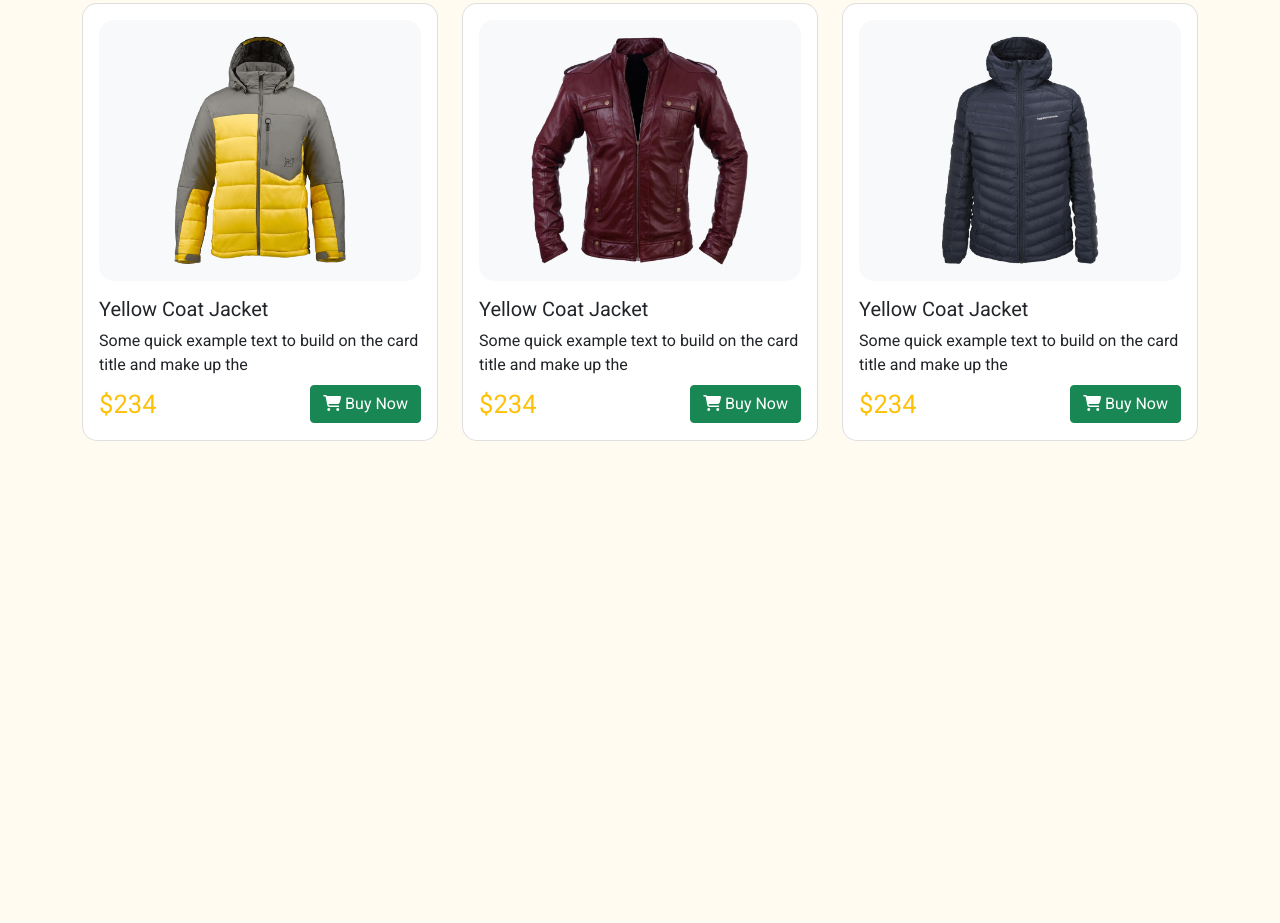
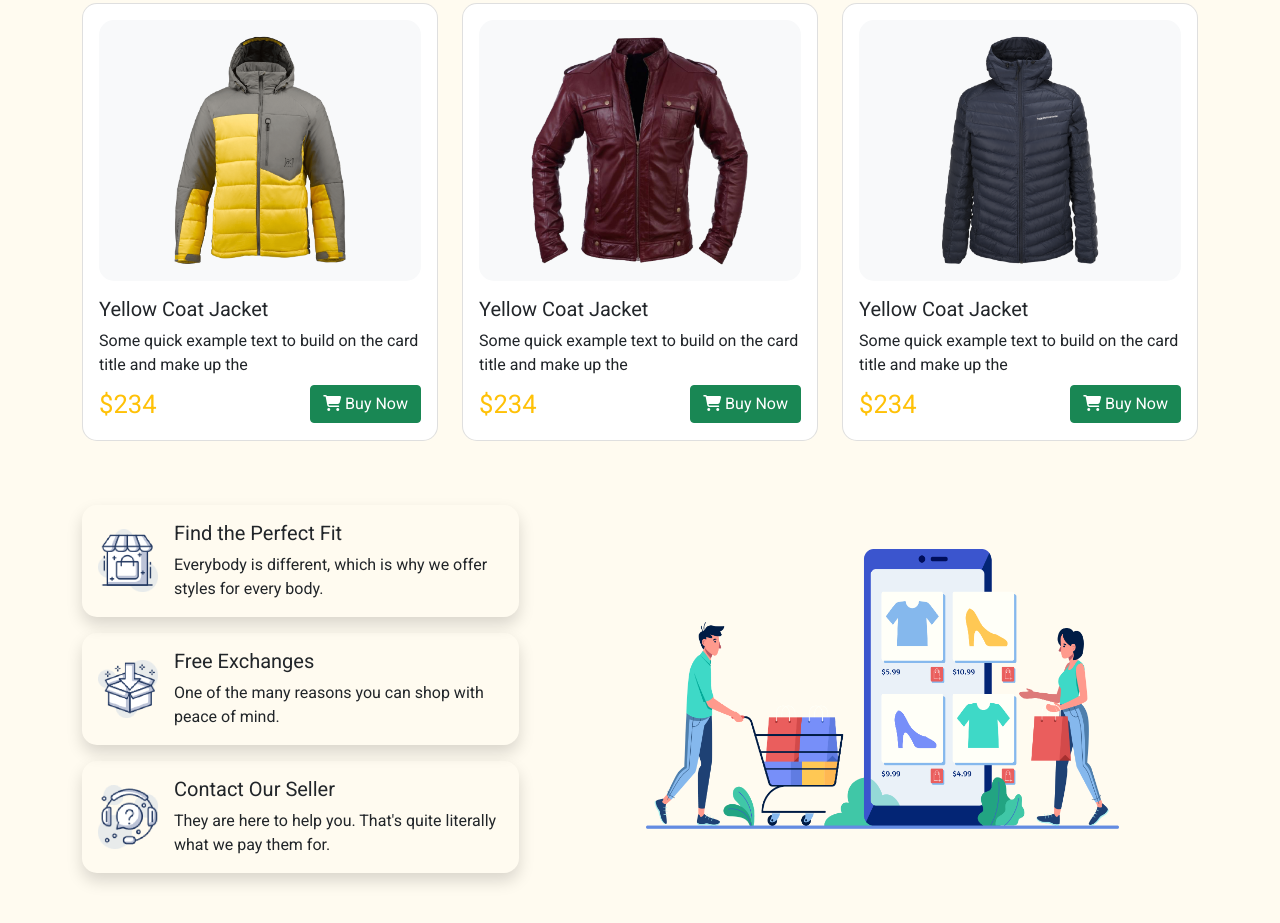
Before and after one commit to mdsaifullah-wd/penguin-fashion, a plain HTML site: page index.html in a window 1280 px wide. Shown: the part 1183-2106 px from the top of the page. Before the commit the page ends 1672 px from the top, so only its background shows below. Drawn offline with nearby package versions, Linux system fonts and the light colour scheme.

Commit message:
add ad section

```diff
--- a/index.html
+++ b/index.html
@@ -216,7 +216,42 @@
           </div>
         </div>
       </section>
-
+      <!-- Section: Ad -->
+      <section class="container mb-5">
+        <div class="row gx-5 align-items-center">
+          <div class="col-12 col-md-5">
+            <div class="custom-radius p-3 my-3 shadow d-flex justify-content-between align-items-center">
+              <img class="img-fluid my-auto d-block" width="60" height="60" src="./icons/image 12.png" alt="Generic placeholder image">
+              <div class="ms-3">
+                <h5 class="mt-0 mb-2">Find the Perfect Fit</h5>
+                <p class="mb-0">Everybody is different, which is why we
+                  offer styles for every body.</p>
+              </div>
+            </div>
+            <div class="custom-radius p-3 my-3 shadow d-flex justify-content-between align-items-center">
+              <img class="img-fluid my-auto d-block" width="60" height="60" src="./icons/image 13.png" alt="Generic placeholder image">
+              <div class="ms-3">
+                <h5 class="mt-0 mb-2">Free Exchanges</h5>
+                <p class="mb-0">One of the many reasons you can shop
+                  with peace of mind.</p>
+              </div>
+            </div>
+            <div class="custom-radius p-3 my-3 shadow d-flex justify-content-between align-items-center">
+              <img class="img-fluid my-auto d-block" width="60" height="60" src="./icons/image 14.png" alt="Generic placeholder image">
+              <div class="ms-3">
+                <h5 class="mt-0 mb-2">Contact Our Seller</h5>
+                <p class="mb-0">They are here to help you. That's quite
+                  literally what we pay them for.</p>
+              </div>
+            </div>
+          </div>
+          <div class="col-12 col-md-7">
+            <div class="d-flex justify-content-center align-items-center">
+              <img class="img-fluid w-75" src="./images/shopping.png" alt="">
+            </div>
+          </div>
+        </div>
+      </section>
     </main>
     <!-- Bootstrap JS Bundle -->
     <script
```
